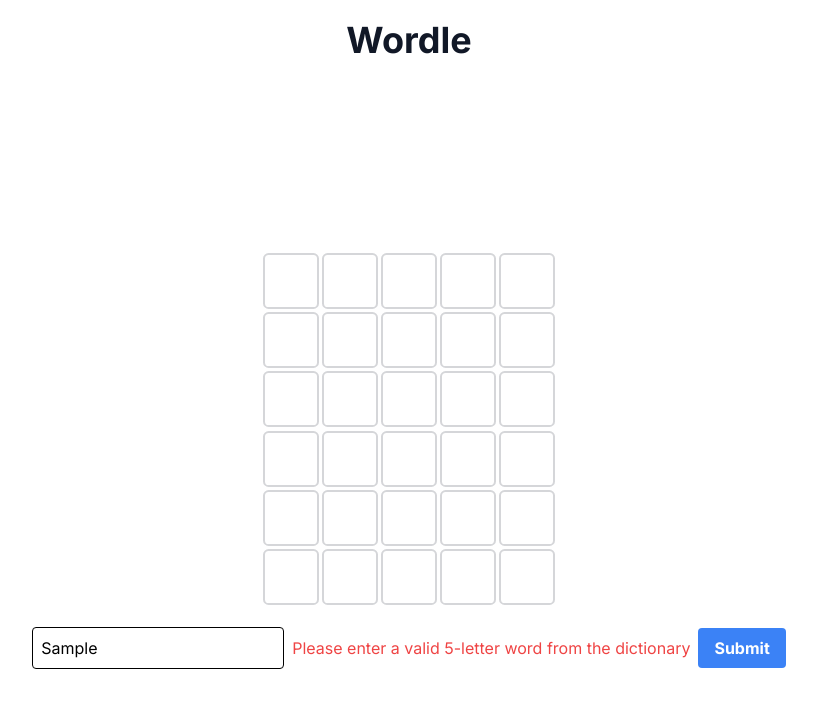
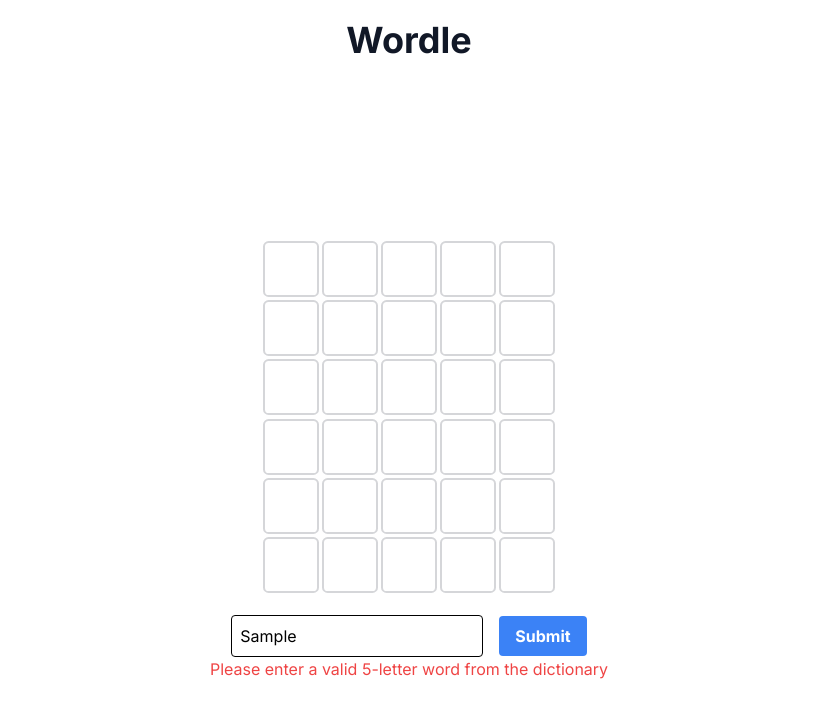
Before and after one commit to harshitpanwar/wordle, a Next.js app: page / in a window 1280 px wide. Both pictures are taken after typing "Sample" into the empty fields and a click on the button "Submit". Shown: the top 718 px of the page, without its empty margins (231-1048 px from the left). Built offline with nearby package versions, Linux system fonts and the light colour scheme.

Commit message:
message error fix

```diff
--- a/components/WordleGame.tsx
+++ b/components/WordleGame.tsx
@@ -114,11 +114,11 @@
           onChange={(e) => setCurrentGuess(e.target.value)}
           disabled={gameOver}
         />
-          {inputError && <p className='text-red-500' >{ERROR_MESSAGE}</p>}
           <button className="ml-2 bg-blue-500 hover:bg-blue-700 text-white font-bold py-2 px-4 rounded focus:outline-none focus:shadow-outline" type="submit">
             Submit
           </button>
         </form>
+        {inputError && <p className='text-red-500' >{ERROR_MESSAGE}</p>}
         {showPopup && <Popup message="Congratulations! You've won!" onClose={closePopup} />}
         {errorPopup && <Popup message="You've lost!" onClose={closePopup} />}
         <style jsx>{`
```
